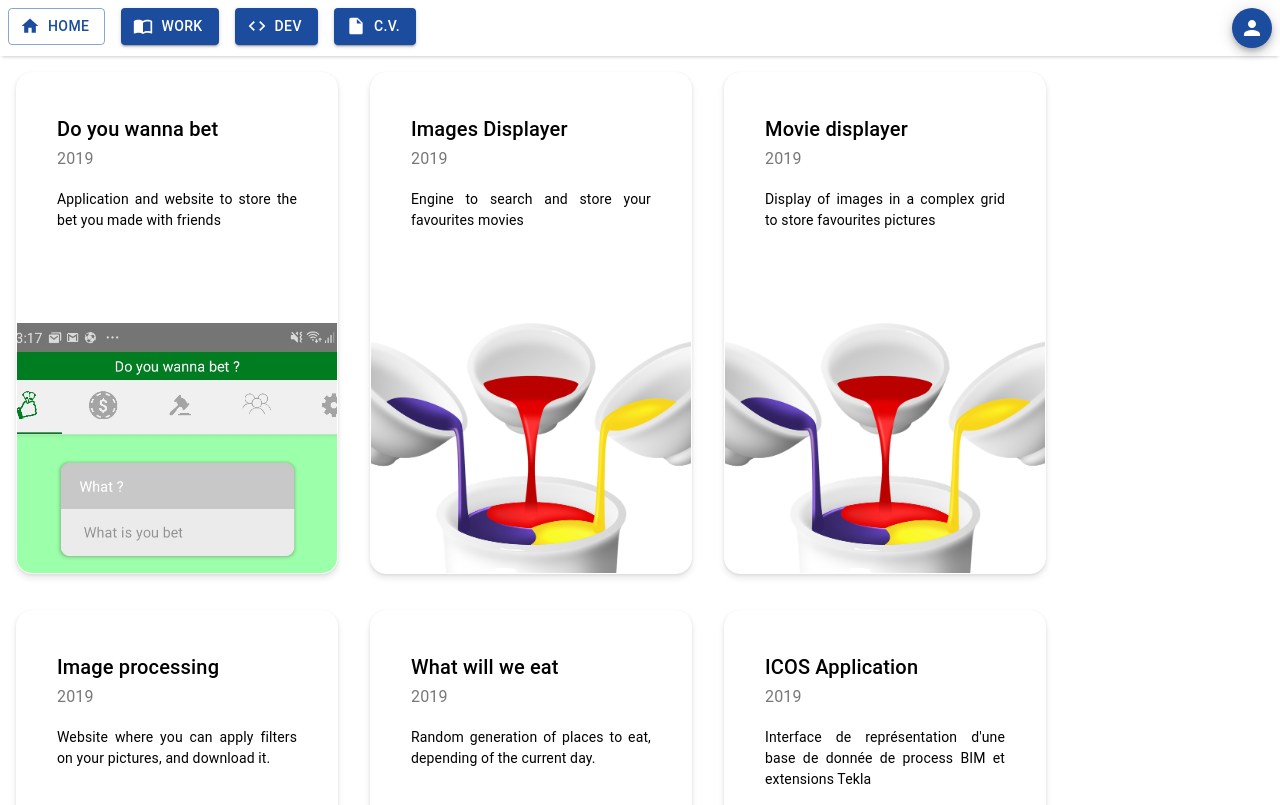
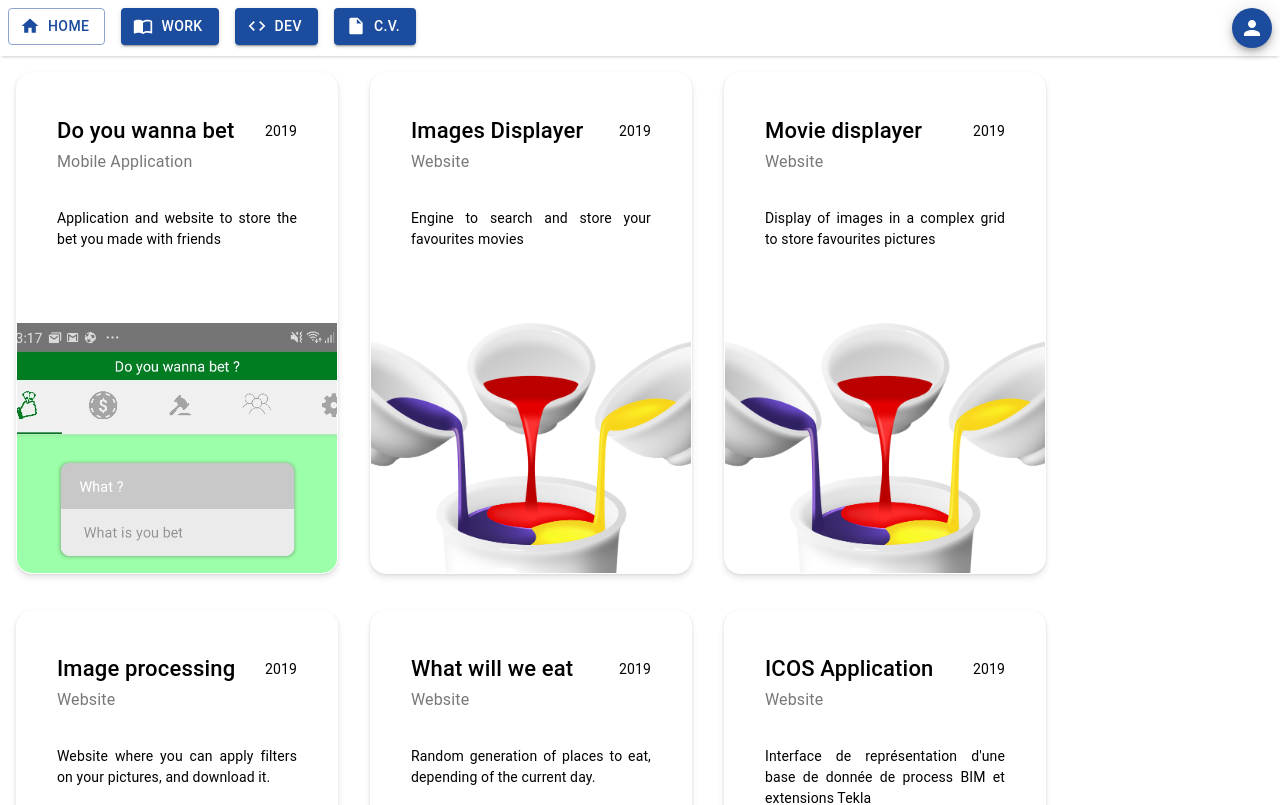
Before and after one commit to yolanlepibrac/portfolio, a React (Create React App) app: page / in a window 1280 px wide. Shown: the top 805 px of the page. Built offline with nearby package versions, Linux system fonts and the light colour scheme.

Commit message:
feature(Card): add techno and subtitle

```diff
--- a/src/components/Card/Card.tsx
+++ b/src/components/Card/Card.tsx
@@ -1,4 +1,4 @@
-import { Typography } from "@material-ui/core";
+import { Grid, Typography } from "@material-ui/core";
 import * as React from "react";
 import { Project } from "../../constants/projects";
 import { useStyles } from "./useStyles";
@@ -14,10 +14,21 @@ export const Card: React.FunctionComponent<CardProps> = ({ project }) => {
       <div className={classes.cardContent}>
         <div className={classes.headContainer}>
           <div className={classes.headContent}>
-            <Typography variant="h6">{project.title}</Typography>
-            <Typography variant="subtitle1" className={classes.subTitle}>
-              {project.date}
-            </Typography>
+            <Grid container justify="space-between" alignItems="center">
+              <Typography variant="h6" className={classes.title}>
+                {project.title}
+              </Typography>
+              <Typography variant="body2">{project.date}</Typography>
+            </Grid>
+            <Grid className={classes.subTitleContainer}>
+              <Typography variant="subtitle1" className={classes.subTitle}>
+                {project.subtitle}
+              </Typography>
+              <Typography variant="caption" className={classes.techno}>
+                {project.techno?.join(" - ")}
+              </Typography>
+            </Grid>
+
             <Typography
               variant="body1"
               align="justify"
--- a/src/components/Card/useStyles.ts
+++ b/src/components/Card/useStyles.ts
@@ -11,7 +11,7 @@ export const useStyles = makeStyles((theme) => ({
       "rgba(50, 50, 50, 0.11) 0px 4px 6px, rgba(0, 0, 0, 0.08) 0px 1px 3px",
     border: "1px solid white",
     margin: theme.spacing(2),
-    transition: "all 500ms ease 0s",
+    transition: "all 500ms ease 0s;",
     overflow: "hidden",
     "&:hover": {
       border: `1px solid ${theme.palette.primary.main}`,
@@ -19,6 +19,9 @@ export const useStyles = makeStyles((theme) => ({
       cursor: "pointer",
       "& $whiteLogo": {
         opacity: 1,
+      },
+      "& $techno": {
+        color: theme.palette.primary.main,
       },
     },
   },
@@ -34,13 +37,16 @@ export const useStyles = makeStyles((theme) => ({
     margin: "0rem -2rem -1rem",
     position: "relative",
   },
-  title: {},
+  title: {
+    fontSize: 22,
+  },
   subTitle: {
     color: "rgba(120,120,120,1)",
+    fontSize: 16,
   },
   description: {
     fontSize: 14,
-    marginTop: theme.spacing(2),
+    marginTop: theme.spacing(4),
     color: "black",
     position: "relative",
   },
@@ -67,4 +73,14 @@ export const useStyles = makeStyles((theme) => ({
     zIndex: 2,
     transition: "all 500ms ease 0s",
   },
+  techno: {
+    position: "absolute",
+    bottom: -theme.spacing(2),
+    left: 0,
+    color: "white",
+    transition: "all 500ms ease 0s;",
+  },
+  subTitleContainer: {
+    position: "relative",
+  },
 }));
--- a/src/constants/projects.ts
+++ b/src/constants/projects.ts
@@ -33,7 +33,7 @@ export const PROJECTS = [
     type: "web",
     logo: "/images/wanabet-1.jpg",
     logoWhite: "/images/wanabet-1-white.jpg",
-    techno: ["react native", "mongo-db"],
+    techno: ["ReactNative", "Node-Express", "MongoDb"],
   },
   {
     title: "Images Displayer",
@@ -48,6 +48,7 @@ export const PROJECTS = [
     type: "web",
     logo: "/images/sejongs-cup.png",
     logoWhite: "/images/sejongs-cup-white.png",
+    techno: ["Mithril", "Node-Express", "MongoDb"],
   },
   {
     title: "Movie displayer",
@@ -63,6 +64,7 @@ export const PROJECTS = [
     type: "web",
     logo: "/images/sejongs-cup.png",
     logoWhite: "/images/sejongs-cup-white.png",
+    techno: ["ReactJs", "Node-Express", "MongoDb"],
   },
   {
     title: "Image processing",
@@ -78,6 +80,7 @@ export const PROJECTS = [
     type: "web",
     logo: "/images/sejongs-cup.png",
     logoWhite: "/images/sejongs-cup-white.png",
+    techno: ["ReactJs", "Node-Express", "MongoDb"],
   },
   {
     title: "What will we eat",
@@ -93,6 +96,7 @@ export const PROJECTS = [
     type: "web",
     logo: "/images/sejongs-cup.png",
     logoWhite: "/images/sejongs-cup-white.png",
+    techno: ["ReactJs", "Node-Express", "MongoDb"],
   },
   {
     title: "ICOS Application",
@@ -108,7 +112,7 @@ export const PROJECTS = [
     type: "web",
     logo: "/images/sejongs-cup.png",
     logoWhite: "/images/sejongs-cup-white.png",
-    techno: ["mithril"],
+    techno: ["Mithril"],
   },
   {
     title: "Find the seal",
@@ -125,6 +129,7 @@ export const PROJECTS = [
     type: "web",
     logo: "/images/find-the-seal.jpg",
     logoWhite: "/images/find-the-seal-white.jpg",
+    techno: ["ReactNative", "Node-Express", "MongoDb"],
   },
   {
     title: "Save the bear",
@@ -140,6 +145,7 @@ export const PROJECTS = [
     type: "web",
     logo: "/images/save-the-bear.jpg",
     logoWhite: "/images/save-the-bear-white.jpg",
+    techno: ["ReactNative", "Node-Express", "MongoDb"],
   },
   {
     title: "Drive the penguins",
@@ -155,6 +161,7 @@ export const PROJECTS = [
     type: "web",
     logo: "/images/drive-the-pinguins.jpg",
     logoWhite: "/images/drive-the-pinguins-white.jpg",
+    techno: ["ReactNative", "Node-Express", "MongoDb"],
   },
   {
     title: "Kapla Simulator",
@@ -169,6 +176,7 @@ export const PROJECTS = [
     type: "web",
     logo: "/images/sejongs-cup.png",
     logoWhite: "/images/sejongs-cup-white.png",
+    techno: ["ReactJs", "ThreeJs", "ReactThreeFiber"],
   },
   {
     title: "10 puissance 4",
@@ -184,5 +192,12 @@ export const PROJECTS = [
     type: "web",
     logo: "/images/sejongs-cup.png",
     logoWhite: "/images/sejongs-cup-white.png",
+    techno: [
+      "ReactJs",
+      "ThreeJs",
+      "ReactThreeFiber",
+      "Node-Express",
+      "MongoDb",
+    ],
   },
 ];
```
Also changed, not shown: 1 other file (tests, documents, lock files or other folders).
